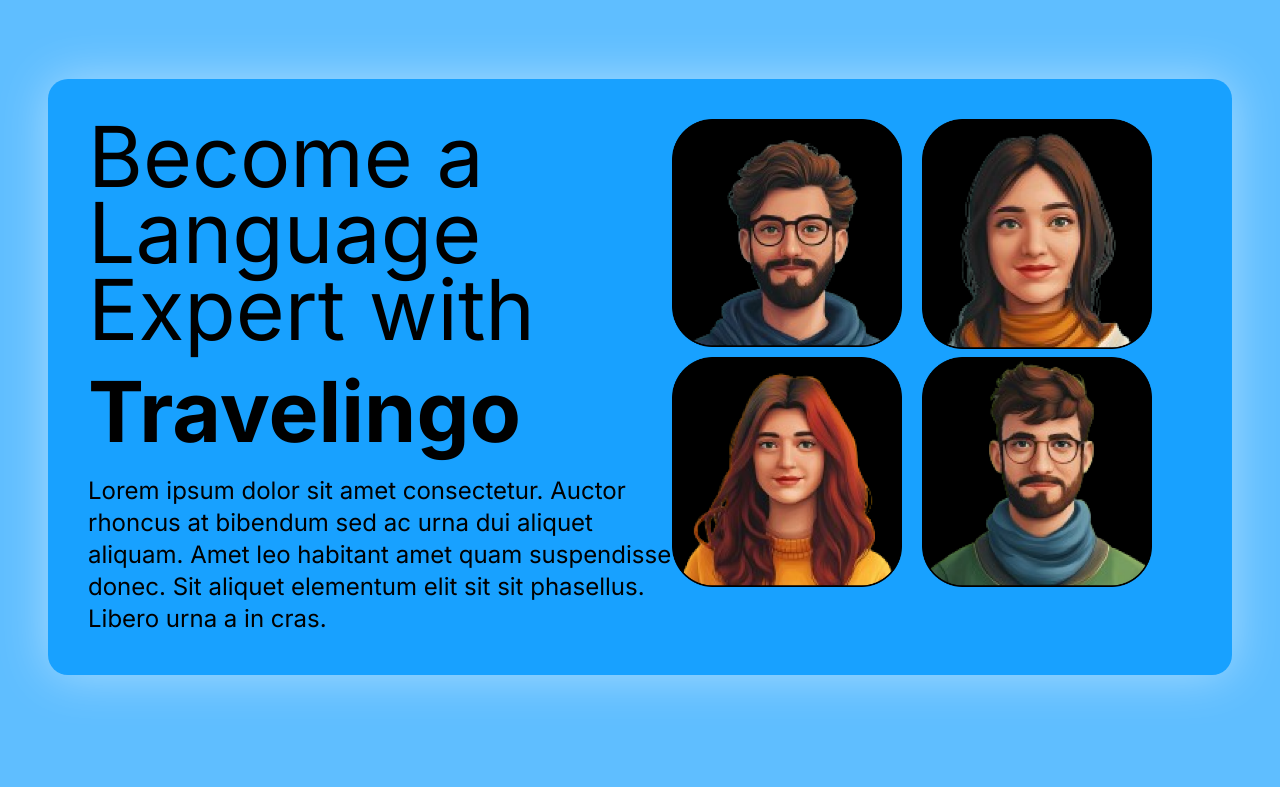
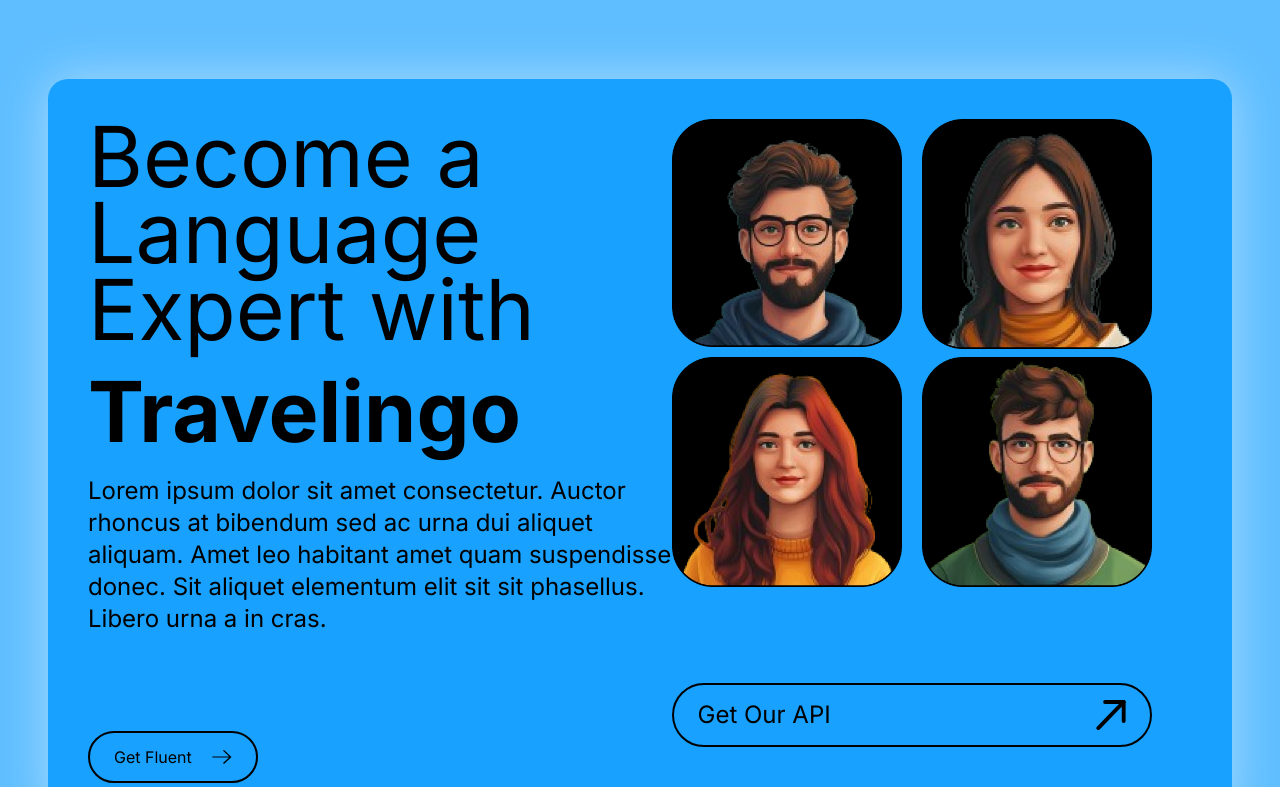
Before and after one commit to Hassantahir0000/travelingo, a Next.js app: page / in a window 1280 px wide. Shown: the part 3713-4500 px from the top of the page. Built offline with nearby package versions, Linux system fonts and the light colour scheme.

Commit message:
buttons added

```diff
--- a/app/components/home/how-travelingo-works/index.tsx
+++ b/app/components/home/how-travelingo-works/index.tsx
@@ -10,9 +10,25 @@
         height={500}
         alt=""
       />
-      <h2 className="self-stretch  text-black text-[6.25rem] mt-[68px]  font-normal  leading-[6.5rem] w-[40%]">
-        How <br></br> Travelingo <br></br> Works
-      </h2>
+
+      <div>
+        <h2 className="self-stretch  text-black text-[6.25rem] mt-[68px]  font-normal  leading-[6.5rem] w-[40%]">
+          How <br></br> Travelingo <br></br> Works
+        </h2>
+
+        <button className=" bg-black rounded-full px-6 w-full items-center gap-x-5 py-5 mt-[3rem] text-white flex justify-between">
+          <div className="flex gap-x-5">
+            <Image
+              src={"/icons/play-button.svg"}
+              width={30}
+              height={30}
+              alt=""
+            />
+            <p className="text-white text-[1.5rem]">GET ON PLAY STORE</p>
+          </div>
+          <Image src={"/icons/arrow.svg"} width={30} height={30} alt="" />
+        </button>
+      </div>
 
       <div className="wrapper flex flex-col z-[10] ml-auto w-[50%] gap-y-5 mt-5">
         <div className="rounded-[50px] border-4 border-black flex gap-x-[5rem] bg-white/10 px-4 py-1 relative">
--- a/app/components/home/language-learner/index.tsx
+++ b/app/components/home/language-learner/index.tsx
@@ -30,9 +30,21 @@
               suspendisse donec. Sit aliquet elementum elit sit sit phasellus.
               Libero urna a in cras.
             </p>
+
+            <button className="border-2 border-black rounded-full px-6 w-fit items-center gap-x-5 py-3 mt-[6rem] text-black flex justify-between">
+              <p className="text-black">Get Fluent</p>
+
+              <Image
+                src={"/icons/arrow-small.svg"}
+                width={20}
+                height={20}
+                alt=""
+              />
+            </button>
           </div>
 
-          <div className="grid  grid-cols-2 h-fit gap-y-2   ml-auto pr-10 w-auto gap-x-5 ">
+          <div className=" ml-auto pr-10 w-auto gap-x-5 ">
+            <div className="grid  grid-cols-2 h-fit gap-y-2  gap-x-5 ">
               <Image
                 src={"/images/language-learner/avatar1.png"}
                 width={800}
@@ -62,6 +74,18 @@
                 className="w-[15rem]"
               />
             </div>
+
+            <button className="border-2 border-black rounded-full px-6 w-full items-center gap-x-5 py-3 mt-[6rem] text-black flex justify-between">
+              <p className="text-black text-[1.5rem]">Get Our API</p>
+
+              <Image
+                src={"/icons/arrow-black.svg"}
+                width={30}
+                height={30}
+                alt=""
+              />
+            </button>
+          </div>
         </div>
       </div>
     </div>
--- a/app/components/travel-info/collapseable/index.tsx
+++ b/app/components/travel-info/collapseable/index.tsx
@@ -2,7 +2,7 @@
 
 import Image from "next/image";
 
-import DownArrow from "../down-arrow";
+import DownArrow from "../../shared/down-arrow";
 import { useState } from "react";
 
 export default function Collapseable() {
```
Also changed, not shown: app/components/shared/down-arrow.tsx (renamed from app/components/travel-info/down-arrow.tsx), public/icons/arrow-black.svg (added), public/icons/arrow-small.svg (added). Lines whose indentation alone changed are shown as unchanged.
